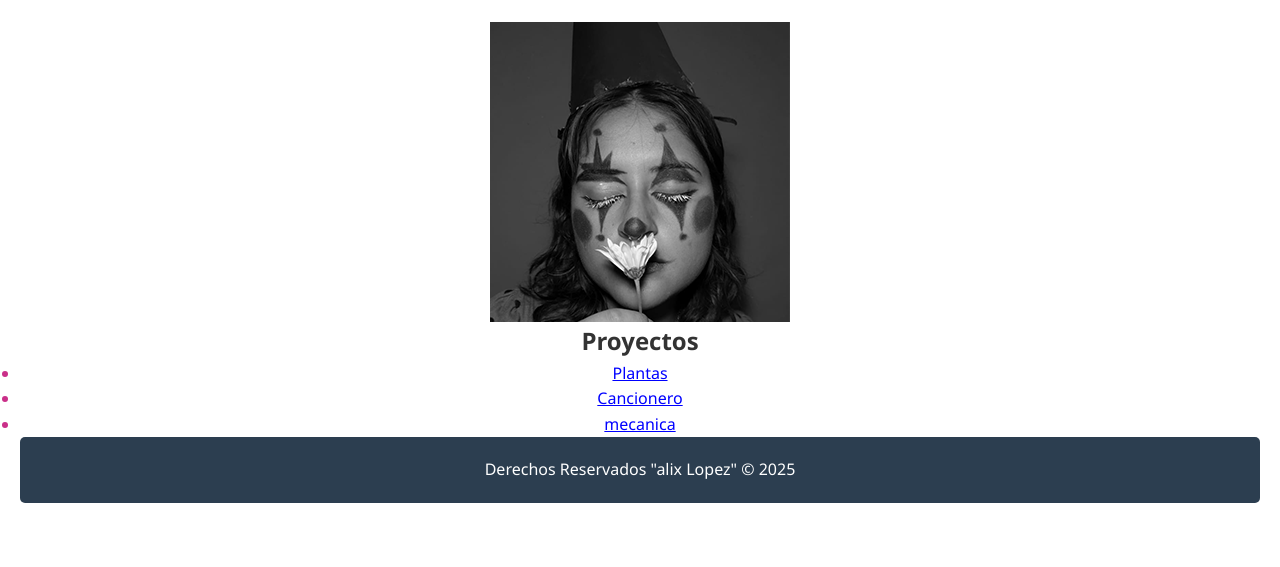
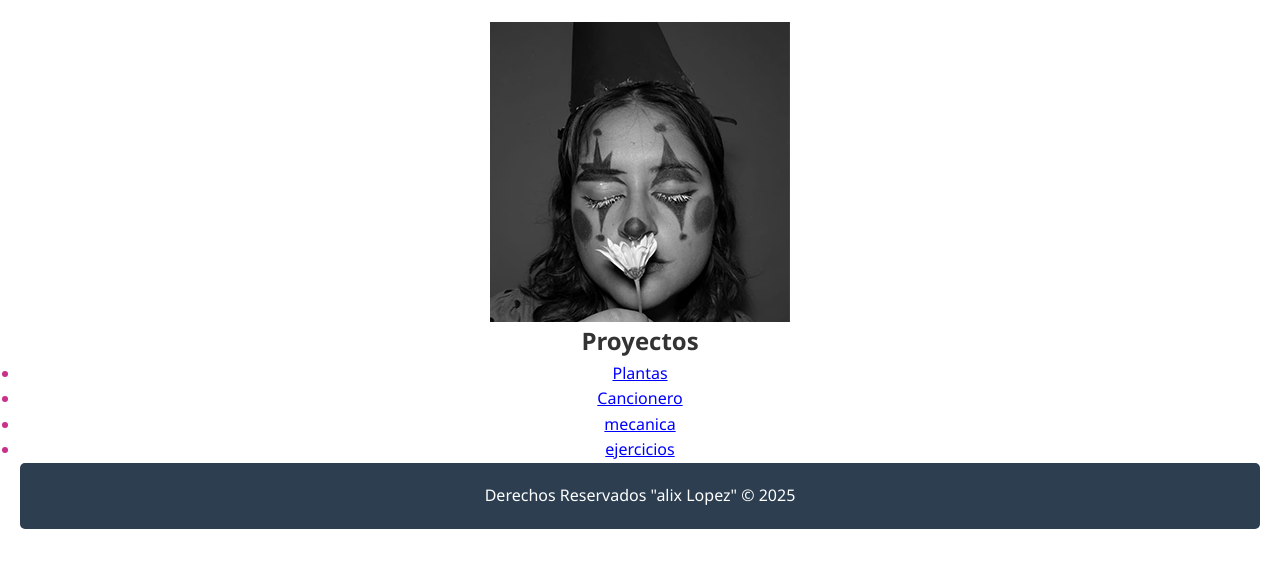
Before and after one commit to alix2632/pagina-, a plain HTML site: page index.html in a window 1280 px wide. Shown: the part 89-656 px from the top of the page. Drawn offline with Linux system fonts and the light colour scheme.

Commit message:
Add files via upload
modificacion index

```diff
--- a/index.html
+++ b/index.html
@@ -68,6 +68,7 @@ font-weight: normal;
   <li><a href="plantas/Untitled-1.html" style="color: blue;">Plantas</a></li>
   <li><a href="cancionero/cancionero.html" style="color: blue;">Cancionero</a></li>
   <li><a href="mecanica/mecanica.html" style="color: blue;">mecanica</a></li>
+  <li><a href="ejercicios/ejercicios.html" style="color: blue;">ejercicios</a></li>
 </ul>
 </nav>
 <footer>
```
